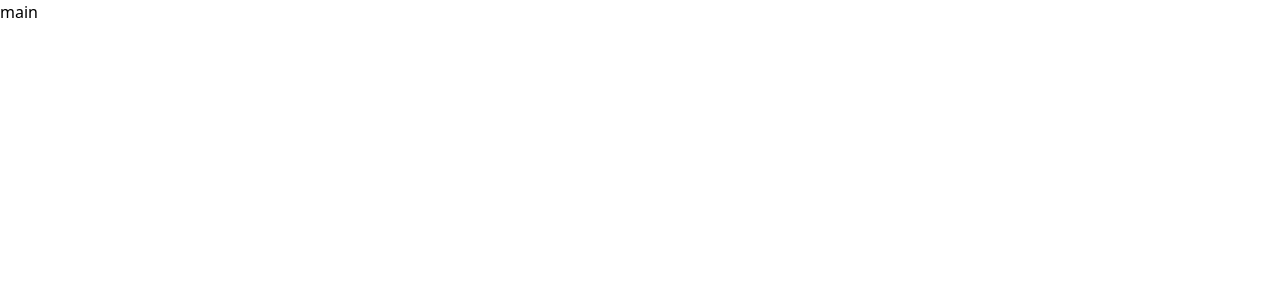
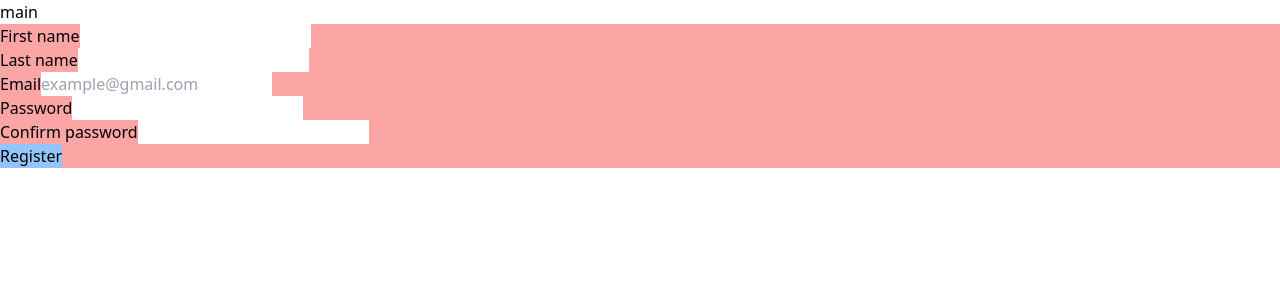
Before and after one commit to Gatinoko/nest-angular-app, an Angular app: page / in a window 1280 px wide. Shown: the top 300 px of the page. Built offline with nearby package versions, Linux system fonts and the light colour scheme.

Commit message:
feat: Created and implemented basic registration form component

```diff
--- a/src/app/app.component.html
+++ b/src/app/app.component.html
@@ -1,5 +1,6 @@
 <main class="main">
   <h1>main</h1>
+  <app-registration-form></app-registration-form>
 </main>
 
 <router-outlet />
--- a/src/app/app.component.ts
+++ b/src/app/app.component.ts
@@ -1,9 +1,10 @@
 import { Component } from '@angular/core';
 import { RouterOutlet } from '@angular/router';
+import { RegistrationFormComponent } from '../components/registration-form/registration-form.component';
 
 @Component({
   selector: 'app-root',
-  imports: [RouterOutlet],
+  imports: [RouterOutlet, RegistrationFormComponent],
   templateUrl: './app.component.html',
   styleUrl: './app.component.css',
 })
--- /dev/null
+++ b/src/components/registration-form/registration-form.component.css
@@ -0,0 +1,3 @@
+:host {
+  display: block;
+}
--- /dev/null
+++ b/src/components/registration-form/registration-form.component.html
@@ -0,0 +1,101 @@
+<form [formGroup]="registrationForm" (ngSubmit)="onSubmit()" class="bg-red-300">
+  <!-- First name field -->
+  <div>
+    <label for="first-name">First name</label>
+    <input
+      id="first-name"
+      name="first-name"
+      type="text"
+      formControlName="firstName"
+      required
+    />
+  </div>
+
+  <!-- Last name field -->
+  <div>
+    <label for="last-name">Last name</label>
+    <input
+      id="last-name"
+      name="last-name"
+      type="text"
+      formControlName="lastName"
+      required
+    />
+  </div>
+
+  <!-- Email field -->
+  <div>
+    <label for="email">Email</label>
+    <input
+      id="email"
+      name="email"
+      type="email"
+      formControlName="email"
+      placeholder="example@gmail.com"
+      required
+    />
+
+    @if (isInvalid('email')) {
+    <p class="mt-1 text-xs text-red-600">
+      @if (emailControl.hasError('required')) { Email is required. } @else if
+      (emailControl.hasError('email')) { Please enter a valid email address. }
+    </p>
+    }
+  </div>
+
+  <!-- Password field -->
+  <div>
+    <label for="password">Password</label>
+    <input
+      id="password"
+      name="password"
+      type="text"
+      formControlName="password"
+      required
+    />
+
+    @if (isInvalid('password')) {
+    <p class="mt-1 text-xs text-red-600">
+      @if (passwordControl.hasError('required')) { Password is required. }
+      @else if (passwordControl.hasError('minlength')) { Password must be at least 8
+      characters long. }
+    </p>
+    }
+  </div>
+
+  <!-- Confirm password -->
+  <div>
+    <label for="confirm-password">Confirm password</label>
+    <input
+      id="confirm-password"
+      name="confirm-password"
+      type="text"
+      formControlName="confirmPassword"
+      required
+    />
+
+    @if (isInvalid('confirmPassword') && registrationForm.hasError('mismatch')) {
+        <p class="mt-1 text-xs text-red-600">
+        Passwords must match.
+        </p>
+    } @else if (isInvalid('confirmPassword') && confirmPasswordControl.hasError('required')) {
+        <p class="mt-1 text-xs text-red-600">
+        Confirm password is required.
+        </p>
+    }
+  </div>
+
+  <!-- Submit button -->
+  <button type="button" (click)="onSubmit()" class="bg-blue-300">
+    Register
+  </button>
+
+  <!-- Submission Message -->
+  @if (submissionMessage()) {
+  <div
+    class="mt-6 p-4 rounded-lg bg-green-50 border border-green-200 text-green-800 text-sm font-medium"
+  >
+    {{ submissionMessage() }}
+  </div>
+  }
+</form>
--- /dev/null
+++ b/src/components/registration-form/registration-form.component.ts
@@ -0,0 +1,117 @@
+import { CommonModule } from '@angular/common';
+import { ChangeDetectionStrategy, Component, signal } from '@angular/core';
+import {
+  AbstractControl,
+  FormBuilder,
+  FormGroup,
+  ReactiveFormsModule,
+  ValidationErrors,
+  ValidatorFn,
+  Validators,
+} from '@angular/forms';
+
+// Ensures 'password' and 'confirmPassword' fields match
+export const passwordMatchValidator: ValidatorFn = (
+  control: AbstractControl
+): ValidationErrors | null => {
+  console.log('validator');
+  const password = control.get('password');
+  const confirmPassword = control.get('confirmPassword');
+
+  if (!password || !confirmPassword) return null;
+
+  // Set error on confirmPassword control if they don't match and confirmPassword is dirty/touched
+  if (password.value !== confirmPassword.value && confirmPassword.dirty) {
+    confirmPassword.setErrors({ mismatch: true });
+    return { mismatch: true };
+  } else if (
+    confirmPassword.hasError('mismatch') &&
+    password.value === confirmPassword.value
+  ) {
+    // Clear mismatch error if values now match and there are no other errors
+    const errors = { ...confirmPassword.errors };
+    delete errors['mismatch'];
+    confirmPassword.setErrors(Object.keys(errors).length > 0 ? errors : null);
+  }
+
+  return null;
+};
+
+@Component({
+  selector: 'app-registration-form',
+  imports: [CommonModule, ReactiveFormsModule],
+  templateUrl: './registration-form.component.html',
+  styleUrl: './registration-form.component.css',
+  // changeDetection: ChangeDetectionStrategy.OnPush,
+})
+export class RegistrationFormComponent {
+  constructor(private fb: FormBuilder) {}
+
+  registrationForm!: FormGroup;
+  submissionMessage = signal<string | null>(null);
+
+  ngOnInit(): void {
+    this.registrationForm = this.fb.group(
+      {
+        firstName: ['', [Validators.required]],
+        lastName: ['', [Validators.required]],
+        email: ['', [Validators.required, Validators.email]],
+        password: ['', [Validators.required, Validators.minLength(8)]],
+        confirmPassword: ['', Validators.required],
+      },
+      {
+        validators: passwordMatchValidator,
+      }
+    );
+  }
+
+  // Convenience getters for accessing controls in the template
+  get emailControl() {
+    return this.registrationForm.get('email')!;
+  }
+
+  get passwordControl() {
+    return this.registrationForm.get('password')!;
+  }
+
+  get confirmPasswordControl() {
+    return this.registrationForm.get('confirmPassword')!;
+  }
+
+  /**
+   * Checks if a form control should display a validation error.
+   * @param controlName The name of the control.
+   */
+  isInvalid(controlName: string): boolean {
+    const control = this.registrationForm.get(controlName);
+    // Control is invalid AND it has been interacted with (dirty or touched)
+    return !!control && control.invalid && (control.dirty || control.touched);
+  }
+
+  /**
+   * Handles form submission logic.
+   */
+  onSubmit(): void {
+    console.log('form submit');
+    console.log(this.registrationForm);
+
+    if (this.registrationForm.valid) {
+      const { email, password } = this.registrationForm.value;
+
+      // LOGIC TO CALL NESTJS SERVICE/API HERE (e.g., this.userService.register({email, password}))
+      console.log('Registering user with data:', { email, password });
+
+      this.submissionMessage.set(
+        `Registration successful for email: ${email}!`
+      );
+
+      // Reset the form state
+      this.registrationForm.reset();
+    } else {
+      // If invalid, mark all fields as touched to trigger error messages
+      this.registrationForm.markAllAsTouched();
+      this.submissionMessage.set(null);
+      console.error('Form validation failed.');
+    }
+  }
+}
```
